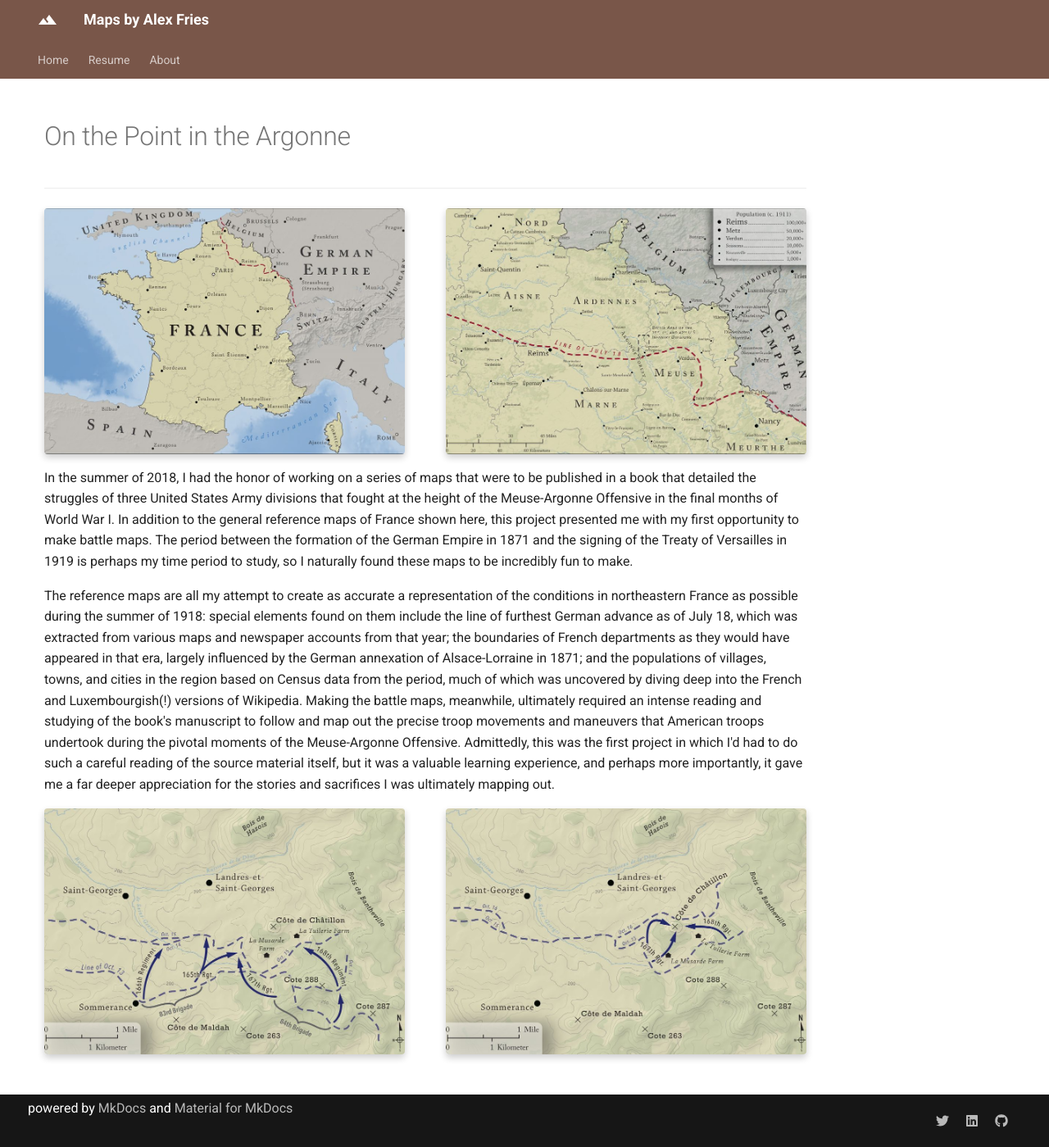
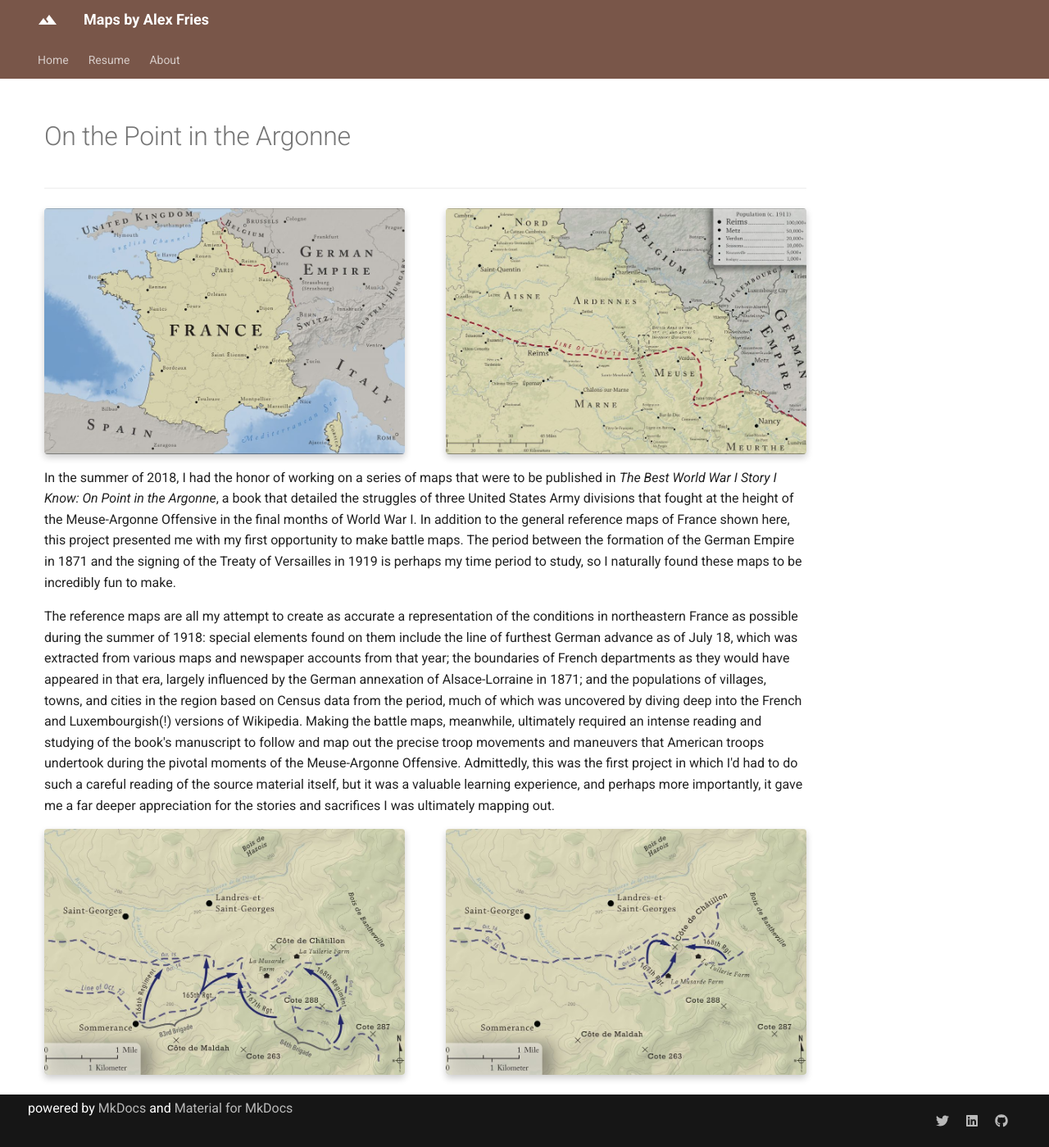
Before and after one commit to acfries/acfries.github.io, an MkDocs documentation site: the page built from docs/portfolio/ww1.md, in a window 1280 px wide and 1399 px high. Shown: the whole window at 82% size. Built offline with MkDocs 1.6.1 and Material for MkDocs 9.7.7, drawn with Linux system fonts in a browser that asks for light colours.

Commit message:
Added text to new page; layout test on video

```diff
--- a/docs/portfolio/ww1.md
+++ b/docs/portfolio/ww1.md
@@ -16,7 +16,7 @@
 	</div>
 </div>
 
-In the summer of 2018, I had the honor of working on a series of maps that were to be published in a book that detailed the struggles of three United States Army divisions that fought at the height of the Meuse-Argonne Offensive in the final months of World War I. In addition to the general reference maps of France shown here, this project presented me with my first opportunity to make battle maps. The period between the formation of the German Empire in 1871 and the signing of the Treaty of Versailles in 1919 is perhaps my time period to study, so I naturally found these maps to be incredibly fun to make.
+In the summer of 2018, I had the honor of working on a series of maps that were to be published in *The Best World War I Story I Know: On Point in the Argonne*, a book that detailed the struggles of three United States Army divisions that fought at the height of the Meuse-Argonne Offensive in the final months of World War I. In addition to the general reference maps of France shown here, this project presented me with my first opportunity to make battle maps. The period between the formation of the German Empire in 1871 and the signing of the Treaty of Versailles in 1919 is perhaps my time period to study, so I naturally found these maps to be incredibly fun to make.
 
 The reference maps are all my attempt to create as accurate a representation of the conditions in northeastern France as possible during the summer of 1918: special elements found on them include the line of furthest German advance as of July 18, which was extracted from various maps and newspaper accounts from that year; the boundaries of French departments as they would have appeared in that era, largely influenced by the German annexation of Alsace-Lorraine in 1871; and the populations of villages, towns, and cities in the region based on Census data from the period, much of which was uncovered by diving deep into the French and Luxembourgish(!) versions of Wikipedia. Making the battle maps, meanwhile, ultimately required an intense reading and studying of the book's manuscript to follow and map out the precise troop movements and maneuvers that  American troops  undertook during the pivotal moments of the Meuse-Argonne Offensive. Admittedly, this was the first project in which I'd had to do such a careful reading of the source material itself, but it was a valuable learning experience, and perhaps more importantly, it gave me a far deeper appreciation for the stories and sacrifices I was ultimately mapping out.
 
```
Also changed, not shown: docs/portfolio/riversofna.md (+4 -2 lines).
